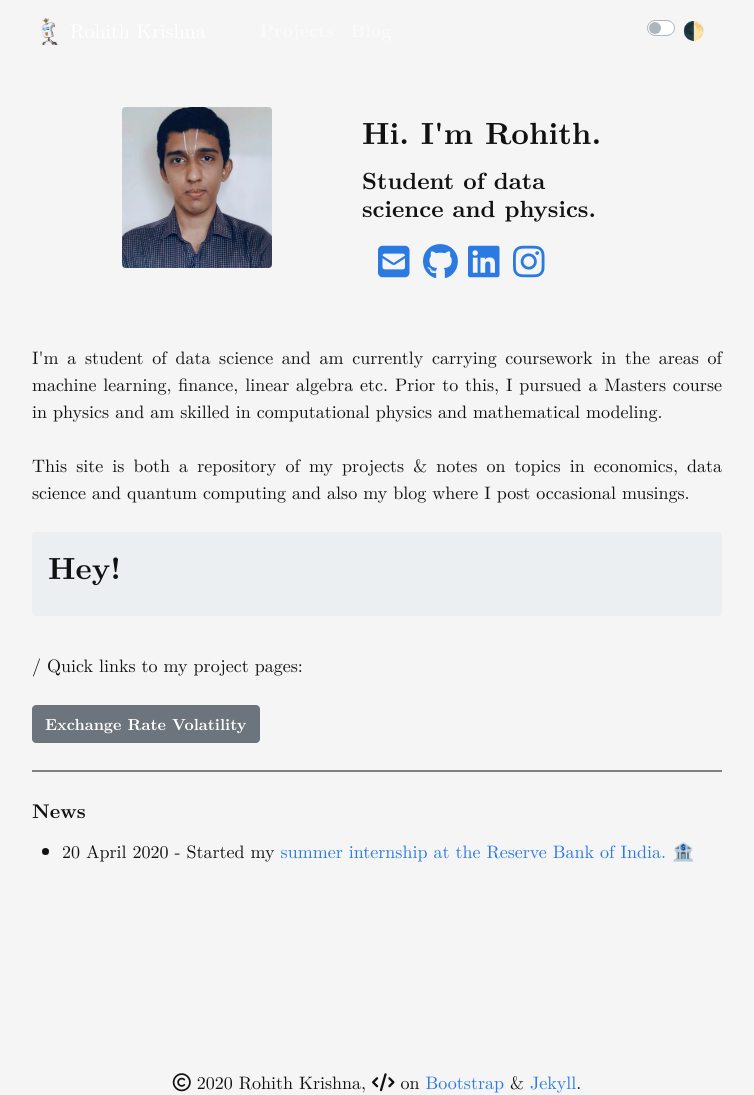
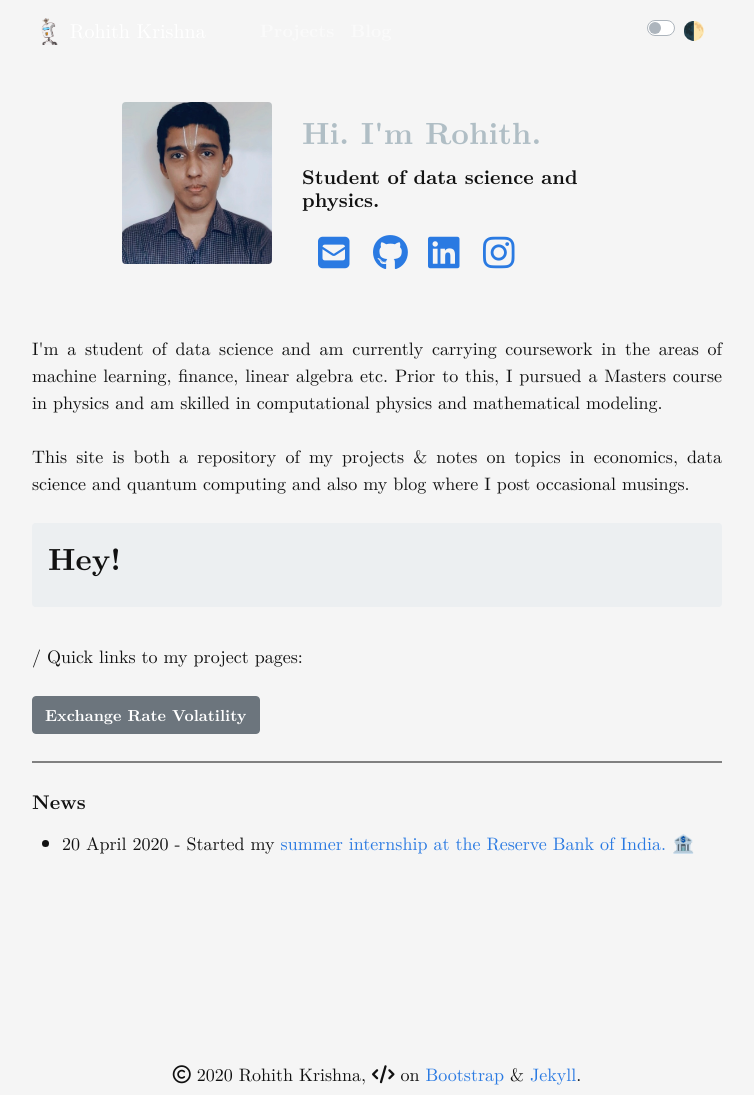
Before and after one commit to rohithmay/rohithmay.github.io, a Jekyll site: the page built from index.md, in a window 1280 px wide. Shown: the whole page, without its empty margins (263-1017 px from the left). Built offline with Jekyll 4.4.1, drawn with Linux system fonts in a browser that asks for light colours; nearby versions of some CDN libraries; a style sheet for code colours, icons or effects is not loaded.

Commit message:
Update index.md

```diff
--- a/index.md
+++ b/index.md
@@ -14,16 +14,16 @@ title: Rohith Krishna
                            class="rounded"
                            width="170" />
                   </div>
-                  <div class="col col-1">
-                        </div>
+                  <!-- <div class="col col-1">
+                        </div> -->
 
-                  <div class="col col-5 mr-auto d-flex align-items-left">
+                  <div class="col col-6 mr-auto d-flex align-items-left">
                         <div align="left">
                         <br/>
 
 
-                          <h1> <span style="color:##B0BEC5"> Hi. I'm Rohith. </span></h1>
-                          <h2> Student of data science and physics.</h2>
+                          <h1> <span style="color:#B0BEC5"> Hi. I'm Rohith. </span></h1>
+                          <h3> Student of data science and physics.</h3>
 
                             <!-- Graduate Student <br/>
                             PGDM in Business Analytics <br/>
```
